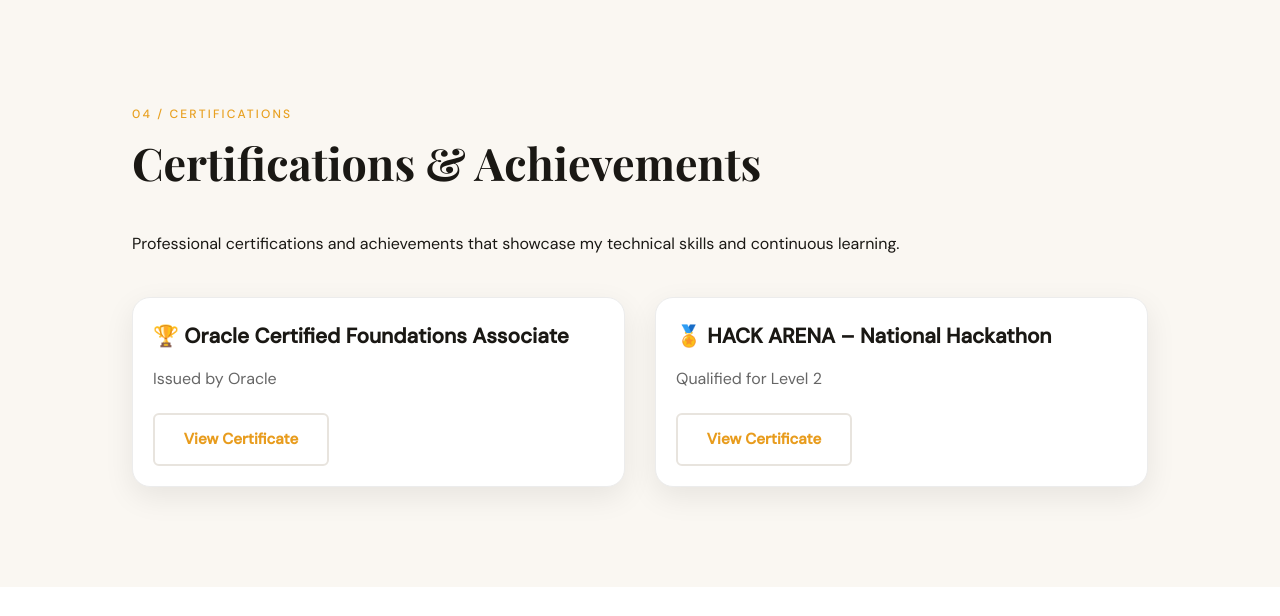
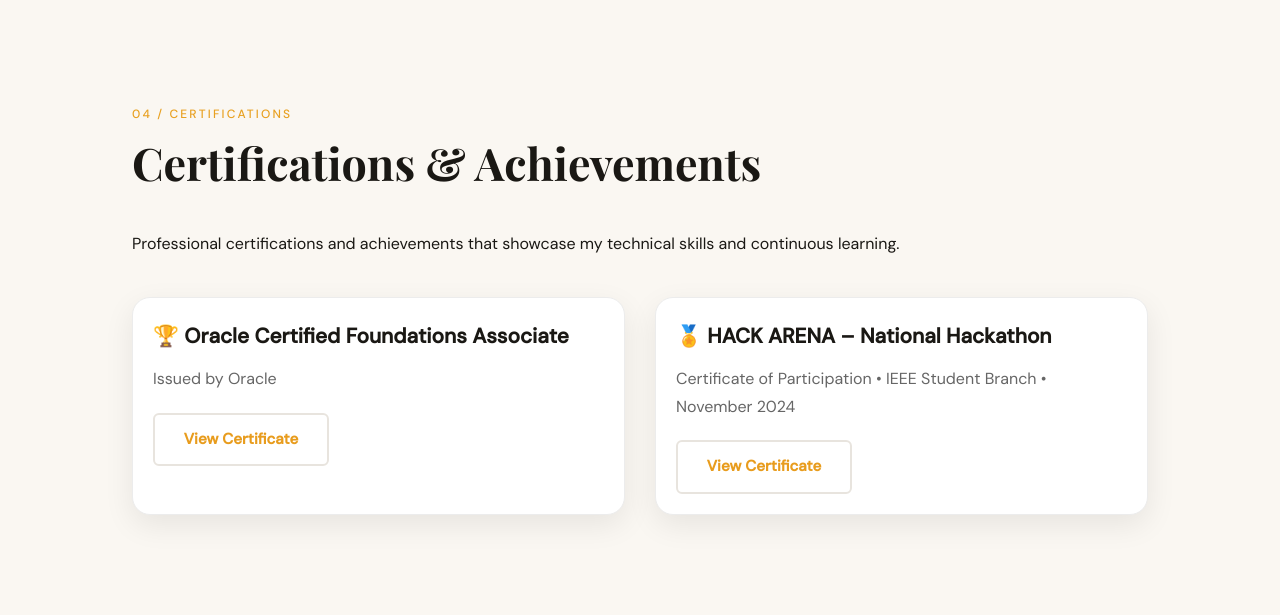
Before and after one commit to saniya331/saniya-portfolio, a Flask app: page / in a window 1280 px wide. Shown: the part 3301-3917 px from the top of the page. Run offline with Flask 3, Linux system fonts and the light colour scheme.

Commit message:
certificate added

```diff
--- a/templates/index.html
+++ b/templates/index.html
@@ -287,9 +287,9 @@
 
             <div class="certificate-card">
                 <h3>🏅 HACK ARENA – National Hackathon</h3>
-                <p>Qualified for Level 2</p>
+                <p>Certificate of Participation • IEEE Student Branch • November 2024</p>
 
-                <a href="YOUR_HACKATHON_LINK" target="_blank" class="btn btn-outline">
+                <a href="https://drive.google.com/file/d/1JwZKSjjGPtb-0JCE-xr-NR7A9vKcPyua/view?usp=sharing" target="_blank" class="btn btn-outline">
                     View Certificate
                 </a>
             </div>
```
